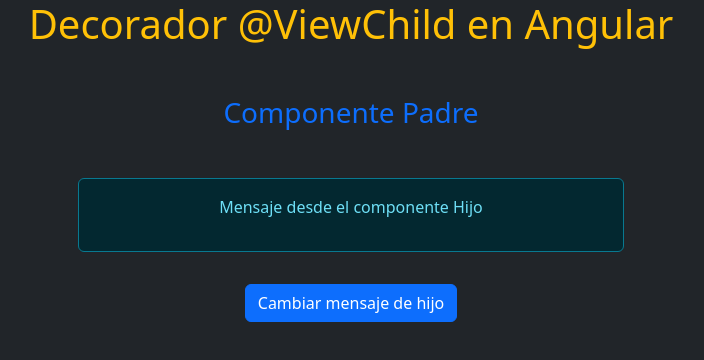
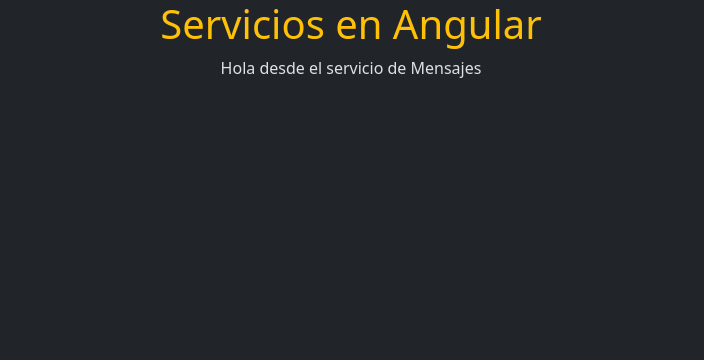
Before and after one commit to dannywilsonapaza/app-angular, an Angular app: page / in a window 1280 px wide. Shown: the top 360 px of the page, without its empty margins (289-993 px from the left). Built offline with nearby package versions, Linux system fonts and the light colour scheme.

Commit message:
44. Servicios

```diff
--- a/src/app/app.component.html
+++ b/src/app/app.component.html
@@ -1,4 +1,4 @@
 <div class="container text-center">
     <h1 class="text-center text-warning">{{titulo}}</h1>
-    <app-padre/>
+    <p>{{mensaje}}</p>
 </div>
--- a/src/app/app.component.ts
+++ b/src/app/app.component.ts
@@ -1,3 +1,4 @@
+import { MensajeService } from './mensaje.service';
 import { Component } from '@angular/core';
 import { RouterOutlet } from '@angular/router';
 import { NuevoComponenteComponent } from "./nuevo-componente/nuevo-componente.component";
@@ -20,5 +21,11 @@
   styleUrl: './app.component.css'
 })
 export class AppComponent {
-  titulo = 'Decorador @ViewChild en Angular';
+  titulo = 'Servicios en Angular';
+
+  mensaje: string;
+
+  constructor(mensajeService: MensajeService){
+      this.mensaje = mensajeService.obtenerMensaje();
+  }
 }
--- /dev/null
+++ b/src/app/mensaje.service.ts
@@ -0,0 +1,16 @@
+import { Injectable } from '@angular/core';
+
+@Injectable({
+  providedIn: 'root'
+})
+export class MensajeService {
+
+  private mensaje: string = 'Hola desde el servicio de Mensajes';
+  constructor() {
+
+   }
+
+   obtenerMensaje(): string{
+      return this.mensaje;
+    }
+}
```
Also changed, not shown: src/app/usuarios.service.ts (added, +16 -0 lines).
